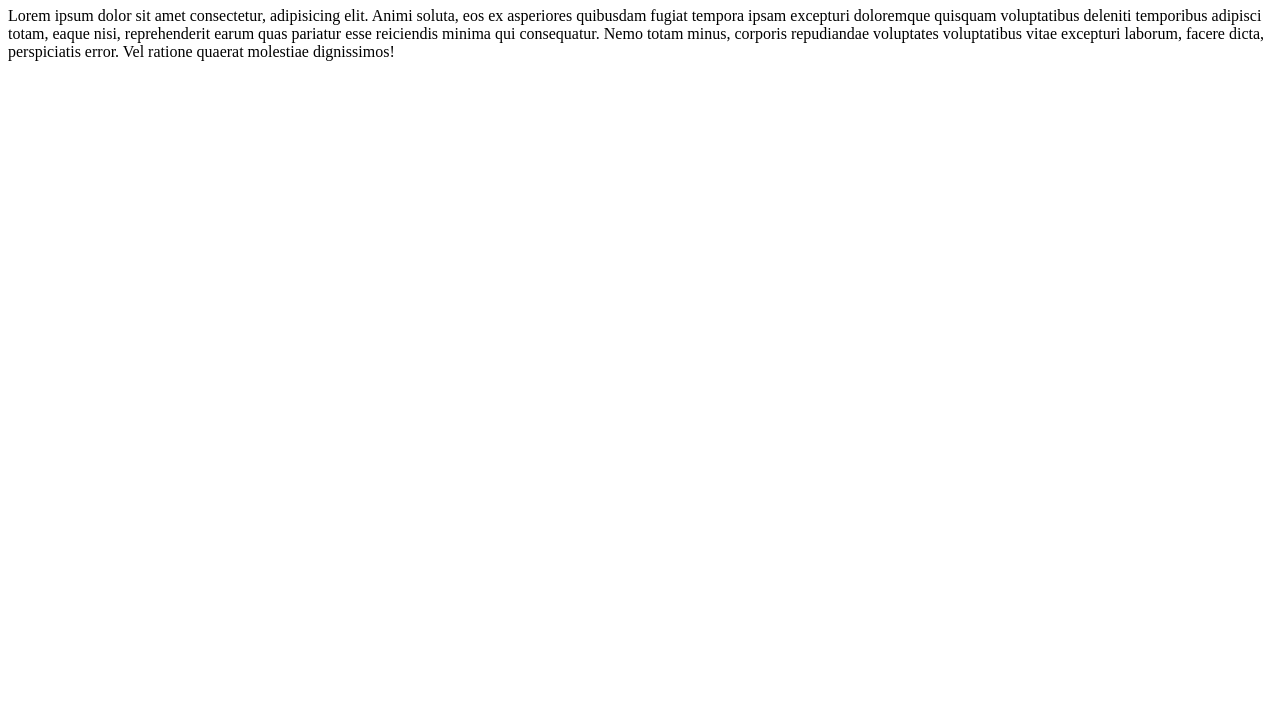
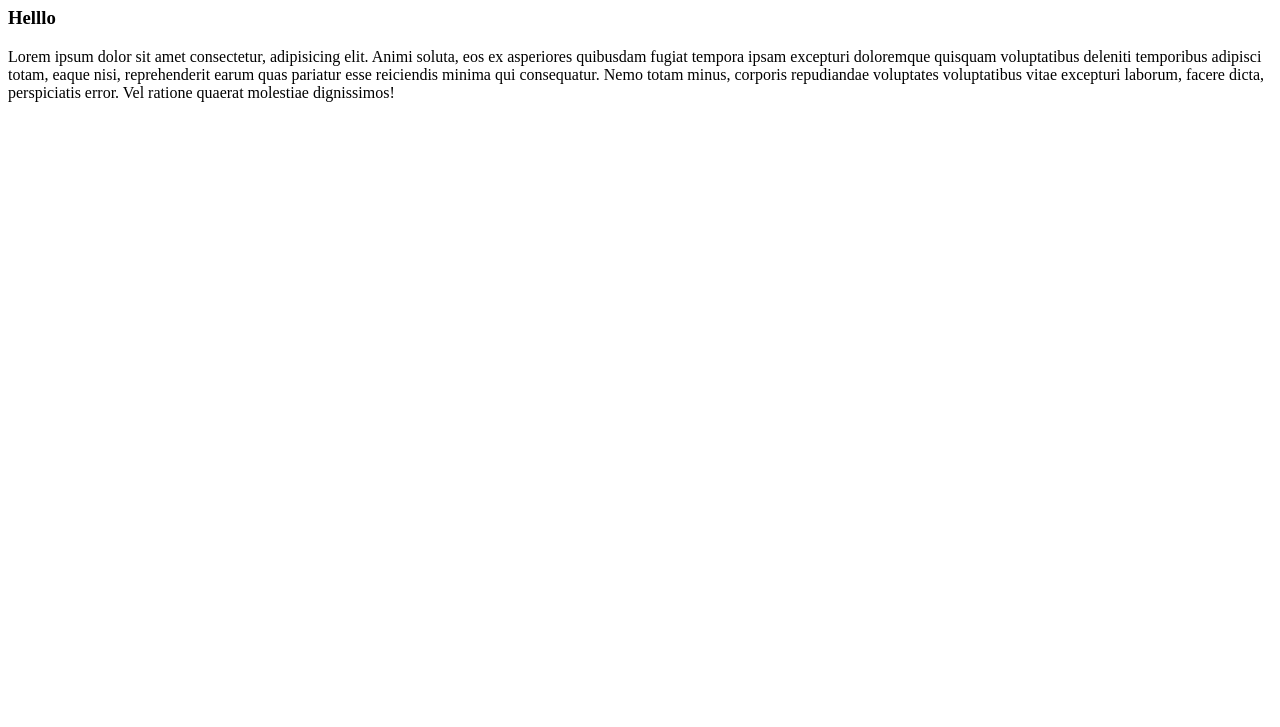
Before and after one commit to Lavish0007/Basics, a plain HTML site: page index.html in a window 1280 px wide. Shown: the part 73-800 px from the top of the page. Drawn offline with Linux system fonts and the light colour scheme.

Commit message:
hello message

```diff
--- a/index.html
+++ b/index.html
@@ -7,6 +7,7 @@
 </head>
 <body>
     <h1>welcome to my portfolio </h1>
+    <h3>Helllo</h3>
     <p>Lorem ipsum dolor sit amet consectetur, adipisicing elit. Animi soluta, eos ex asperiores quibusdam fugiat tempora ipsam excepturi doloremque quisquam voluptatibus deleniti temporibus adipisci totam, eaque nisi, reprehenderit earum quas pariatur esse reiciendis minima qui consequatur. Nemo totam minus, corporis repudiandae voluptates voluptatibus vitae excepturi laborum, facere dicta, perspiciatis error. Vel ratione quaerat molestiae dignissimos!</p>
 </body>
 </html>
```
